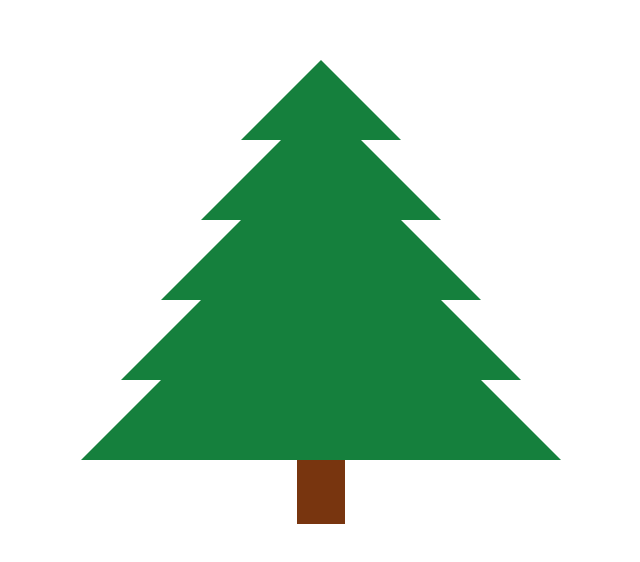
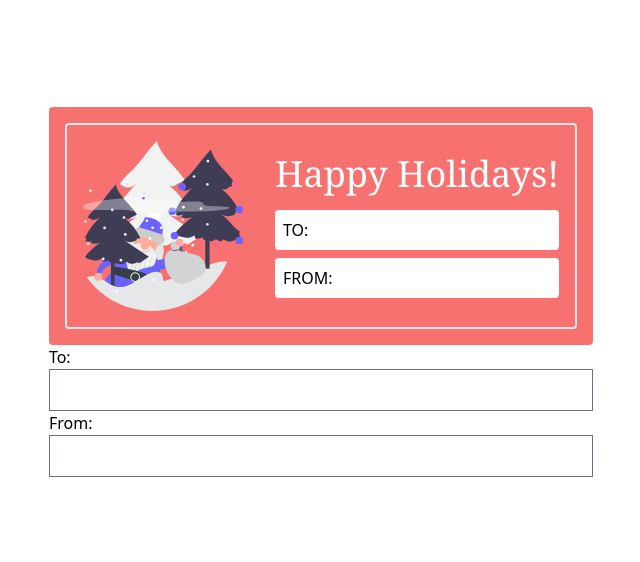
Before and after one commit to flys1ck/advent-of-vue-2022, a Vue app: page / in a window 1280 px wide. Shown: the part 108-670 px from the top of the page, without its empty margins (319-959 px from the left). Built offline with nearby package versions, Linux system fonts and the light colour scheme.

Commit message:
feat: day05

```diff
--- a/package.json
+++ b/package.json
@@ -15,6 +15,7 @@
   },
   "devDependencies": {
     "@rushstack/eslint-patch": "^1.2.0",
+    "@tailwindcss/forms": "^0.5.3",
     "@types/node": "^18.11.16",
     "@vitejs/plugin-vue": "^4.0.0",
     "@vue/eslint-config-prettier": "^7.0.0",
--- a/src/day04/App.vue
+++ b/src/day04/App.vue
@@ -1,5 +1,5 @@
 <template>
-  <div class="grid h-screen place-content-center">
+  <div class="grid h-screen place-content-center" v-once>
     <ChrismasTree :depth="4" />
     <div class="h-16 w-12 place-self-center bg-amber-900"></div>
   </div>
--- a/src/day05/App.vue
+++ b/src/day05/App.vue
@@ -1,3 +1,31 @@
-<template>Hello</template>
+<template>
+  <div class="grid h-screen place-content-center">
+    <div>
+      <div class="w-full max-w-2xl rounded bg-red-400 p-4 text-white">
+        <div
+          class="flex flex-col rounded border-2 p-4 md:flex-row md:items-center md:gap-8"
+        >
+          <img :src="santa" alt="" class="w-40" />
+          <div>
+            <h1 class="font-serif text-4xl">Happy Holidays!</h1>
+            <div class="mt-4 rounded bg-white p-2 text-black">TO: {{ to }}</div>
+            <div class="mt-2 rounded bg-white p-2 text-black">
+              FROM: {{ from }}
+            </div>
+          </div>
+        </div>
+      </div>
+    </div>
+    <label for="to">To:</label>
+    <input id="to" type="text" v-model="to" />
+    <label for="from">From:</label>
+    <input id="from" type="text" v-model="from" />
+  </div>
+</template>
 
-<script setup lang="ts"></script>
+<script setup lang="ts">
+import santa from "./assets/santa.svg";
+
+const to = ref("");
+const from = ref("");
+</script>
--- a/src/main.ts
+++ b/src/main.ts
@@ -1,5 +1,5 @@
 import { createApp } from "vue";
-import App from "./day04/App.vue";
+import App from "./day05/App.vue";
 import "./tailwind.css";
 
 createApp(App).mount("#app");
--- a/tailwind.config.cjs
+++ b/tailwind.config.cjs
@@ -4,5 +4,5 @@ module.exports = {
   theme: {
     extend: {},
   },
-  plugins: [],
+  plugins: [require("@tailwindcss/forms")],
 };
```
Also changed, not shown: src/day05/README.md (added), src/day05/assets/santa.svg (added), 1 other file (tests, documents, lock files or other folders).
